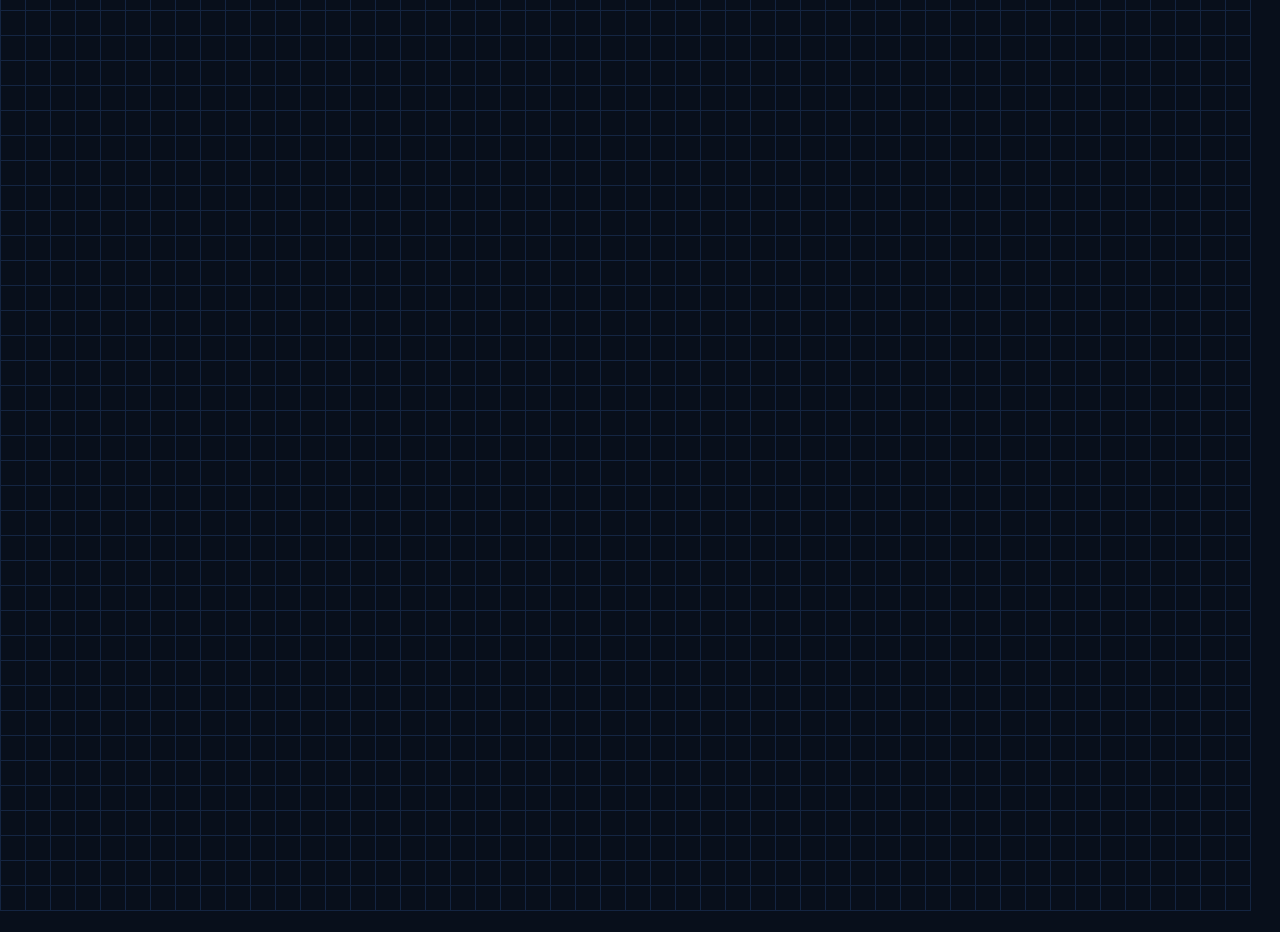
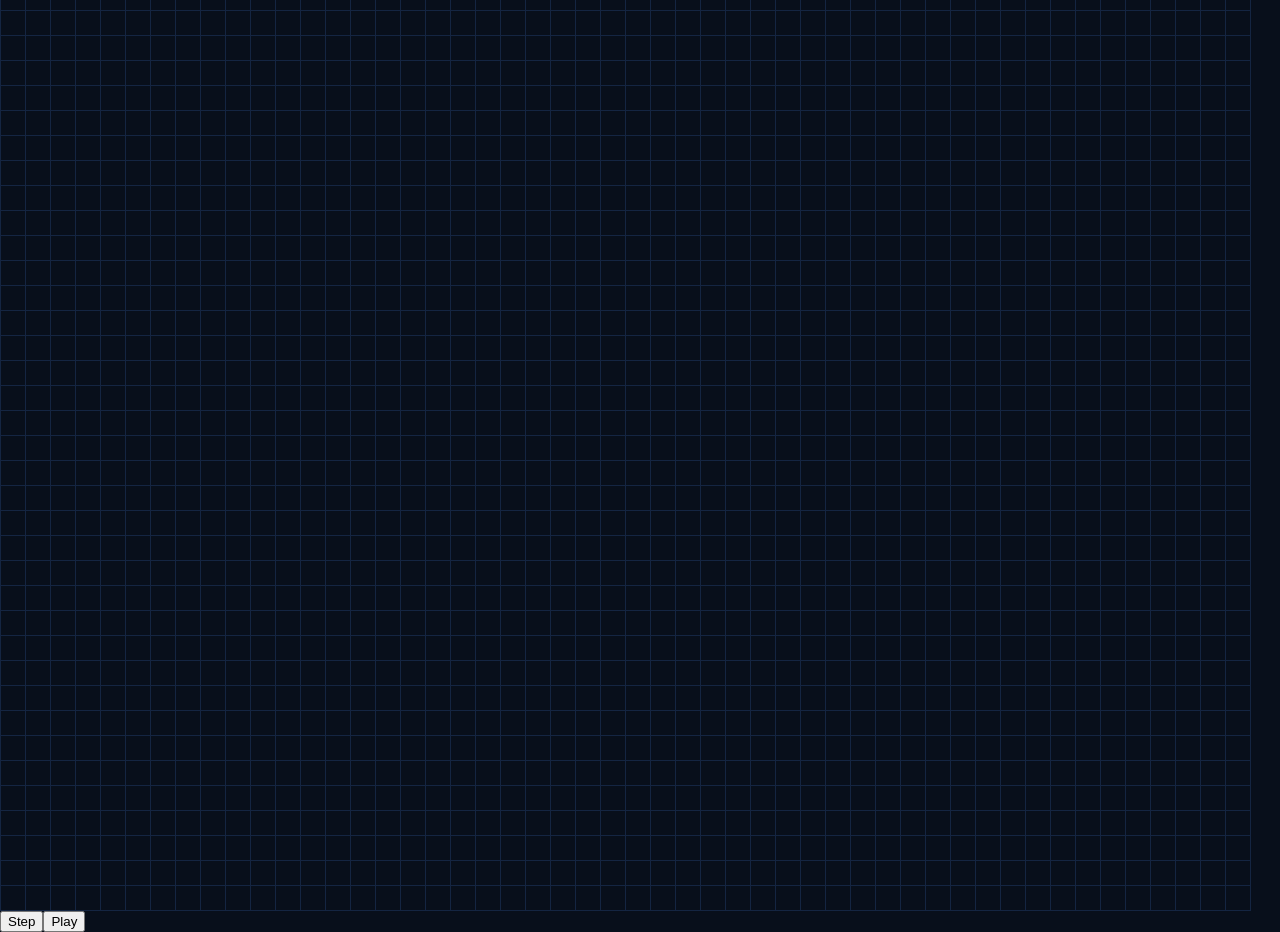
Before and after one commit to ajmorozoff/GameOfCells, a React (Create React App) app: page / in a window 1280 px wide. Shown: the part 420-1352 px from the top of the page. Before the commit the page ends 1331 px from the top, so only its background shows below. Built offline with nearby package versions, Linux system fonts and the light colour scheme.

Commit message:
add play and step

```diff
--- a/src/components/game/GameController.tsx
+++ b/src/components/game/GameController.tsx
@@ -8,16 +8,43 @@ const GameController = () => {
     //TODO: add a board theme (light or dark) to pass in here
     const [game, setGame] = useState( new Game(50, 50) );
     const [gameBoard, setGameBoard] = useState(game.board.grid);
-    const [pageSpeed, updateSpeed] = useState(500);
+    const [speed, setSpeed] = useState(500);
+    const [timerInterval, setTimer] = useState(0);
+    const [playPause, setPlayPause] = useState('Play');
 
-    const handleCellClick = (row: number, column: number) => {
-        console.log('clicked');
-        game.toggleCell(row, column);
-        const nextBoard = {...game.board.grid};
+
+    const updateBoard = () => {
+        const nextBoard = {...game.board.grid}
         setGameBoard(nextBoard);
     }
 
+    const handleCellClick = (row: number, column: number) => {
+        game.toggleCell(row, column);
+        updateBoard();
+    }
+
+    const togglePlay = () => {
+        //if playing, stop
+        if (timerInterval) {
+            clearInterval(timerInterval);
+            setTimer(0);
+            setPlayPause('Play');
+        }
+        //if not playing, set new interval
+        else {
+            const newTimer = setInterval(handleStep, speed);
+            setTimer(newTimer);
+            setPlayPause('Pause');
+        }
+    }
+
+    const handleStep = () => {
+        game.cycle();
+        updateBoard();
+    }
+
     return (
+        <div>
             <table>
                 <tbody id='grid-body'>
                     {
@@ -43,6 +70,19 @@ const GameController = () => {
                     }
                 </tbody>
             </table>
+            <div id='controls'>
+                <button
+                    onClick={handleStep}
+                >
+                    Step
+                </button>
+                <button
+                    onClick={togglePlay}
+                >
+                    {playPause}
+                </button>
+            </div>
+        </div>
     );
 };
 
```
Lines whose indentation alone changed are shown as unchanged.
